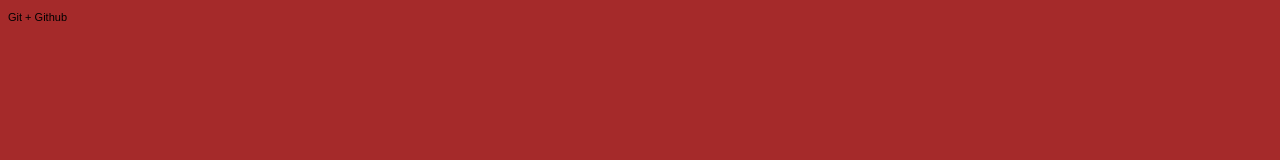
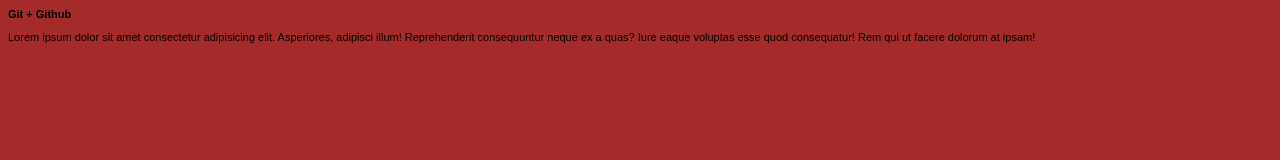
Before and after one commit to Denis0888/gittest, a plain HTML site: page index.html in a window 1280 px wide. Drawn offline with Linux system fonts and the light colour scheme.

Commit message:
add "lorem"

```diff
--- a/index.html
+++ b/index.html
@@ -8,6 +8,7 @@
    <title>GIT</title>
 </head>
 <body>
-   <p>Git + Github</p>
+   <h1>Git + Github</h1>
+   <p>Lorem ipsum dolor sit amet consectetur adipisicing elit. Asperiores, adipisci illum! Reprehenderit consequuntur neque ex a quas? Iure eaque voluptas esse quod consequatur! Rem qui ut facere dolorum at ipsam!</p>
 </body>
 </html>
```
